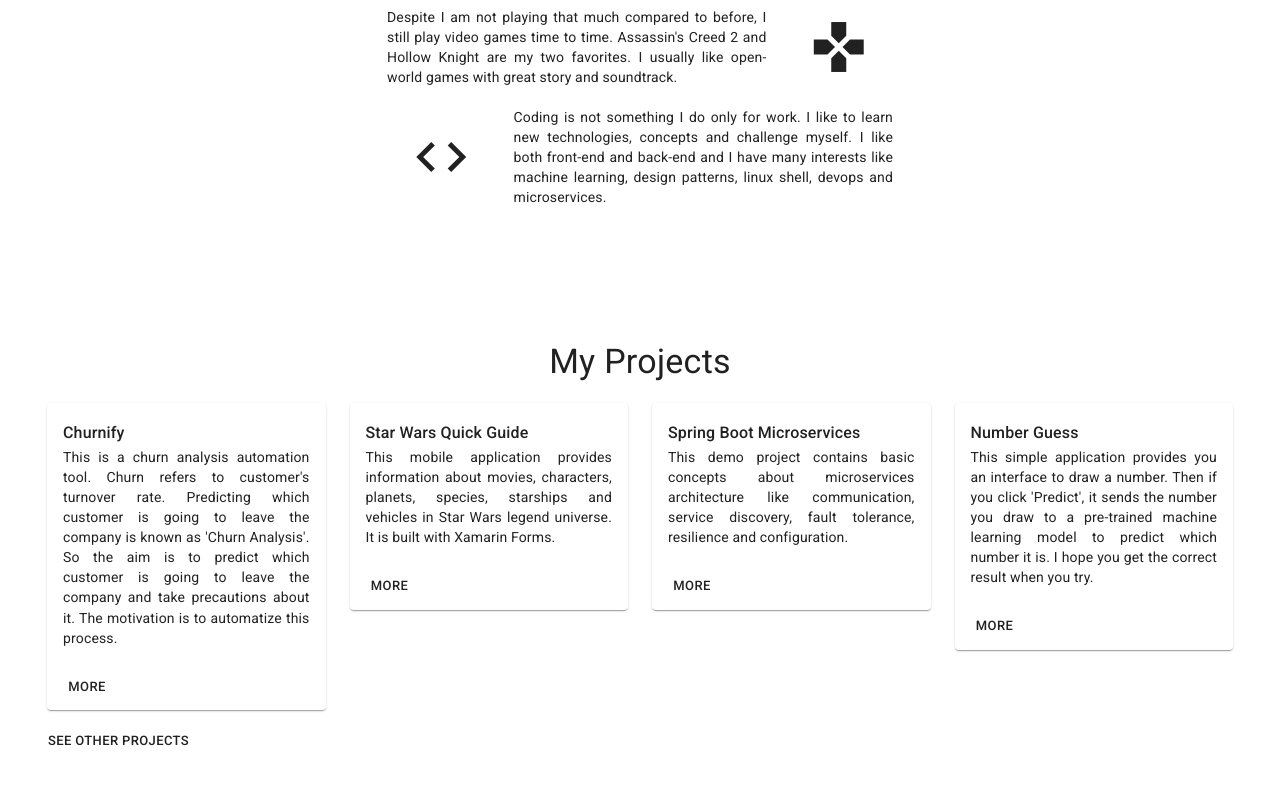
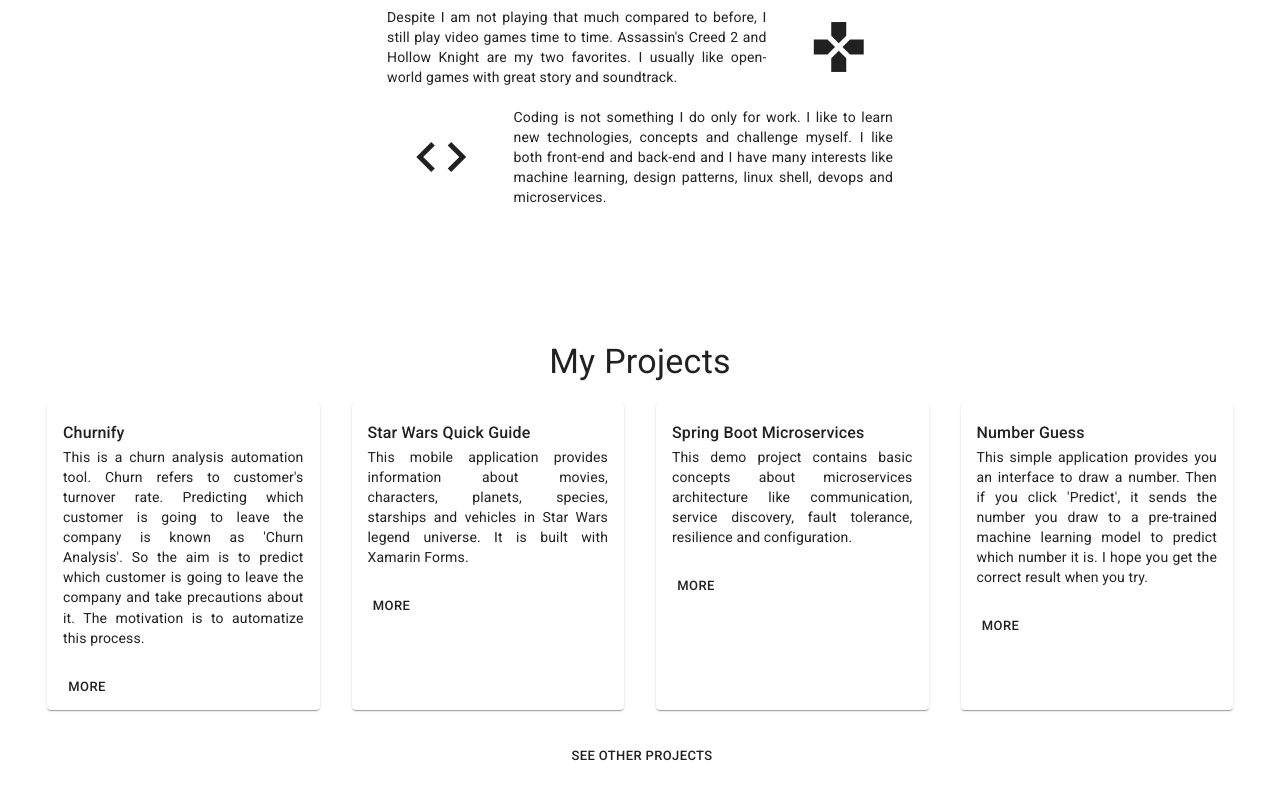
Before and after one commit to ahmsay/ahmsay.github.io, a React (Create React App) app: page / in a window 1280 px wide. Shown: the part 1650-2450 px from the top of the page. Built offline with nearby package versions, Linux system fonts and the light colour scheme.

Commit message:
components in projects page are adjusted

```diff
--- a/src/components/sections/Projects.jsx
+++ b/src/components/sections/Projects.jsx
@@ -14,7 +14,7 @@ class Projects extends Component {
     const projectListProcessed = projectList.map((project, index) => {
       return (
         <Grid item xs={12} sm={6} md={3} key={ index }>
-          <Card align="justify">
+          <Card align="justify" style={{ height: '100%' }}>
             <CardContent>
               <Typography variant="subtitle1">
                 <Box fontWeight="fontWeightMedium">{ project.title }</Box>
@@ -37,14 +37,16 @@ class Projects extends Component {
             <Typography variant="h4" align="center">
               { mainTitle }
             </Typography><br/>
-            <Grid container spacing={3}>
+            <Grid container spacing={4}>
               { projectListProcessed }
             </Grid>
           </CardContent>
-          <CardActions style={{ paddingTop: 0 }}>
-            <Button onClick={ () => { window.open( "https://github.com/ahmsay?tab=repositories", "_blank") } } style={{ marginLeft: 4 }} size="small">See Other Projects</Button>
-          </CardActions>
         </Card>
+        <Box display="flex" justifyContent="center">
+          <Button onClick={ () => { window.open( "https://github.com/ahmsay?tab=repositories", "_blank") } } style={{ marginLeft: 4 }} size="small">
+            See Other Projects
+          </Button>
+        </Box>
       </Container>
     )
   }
```
